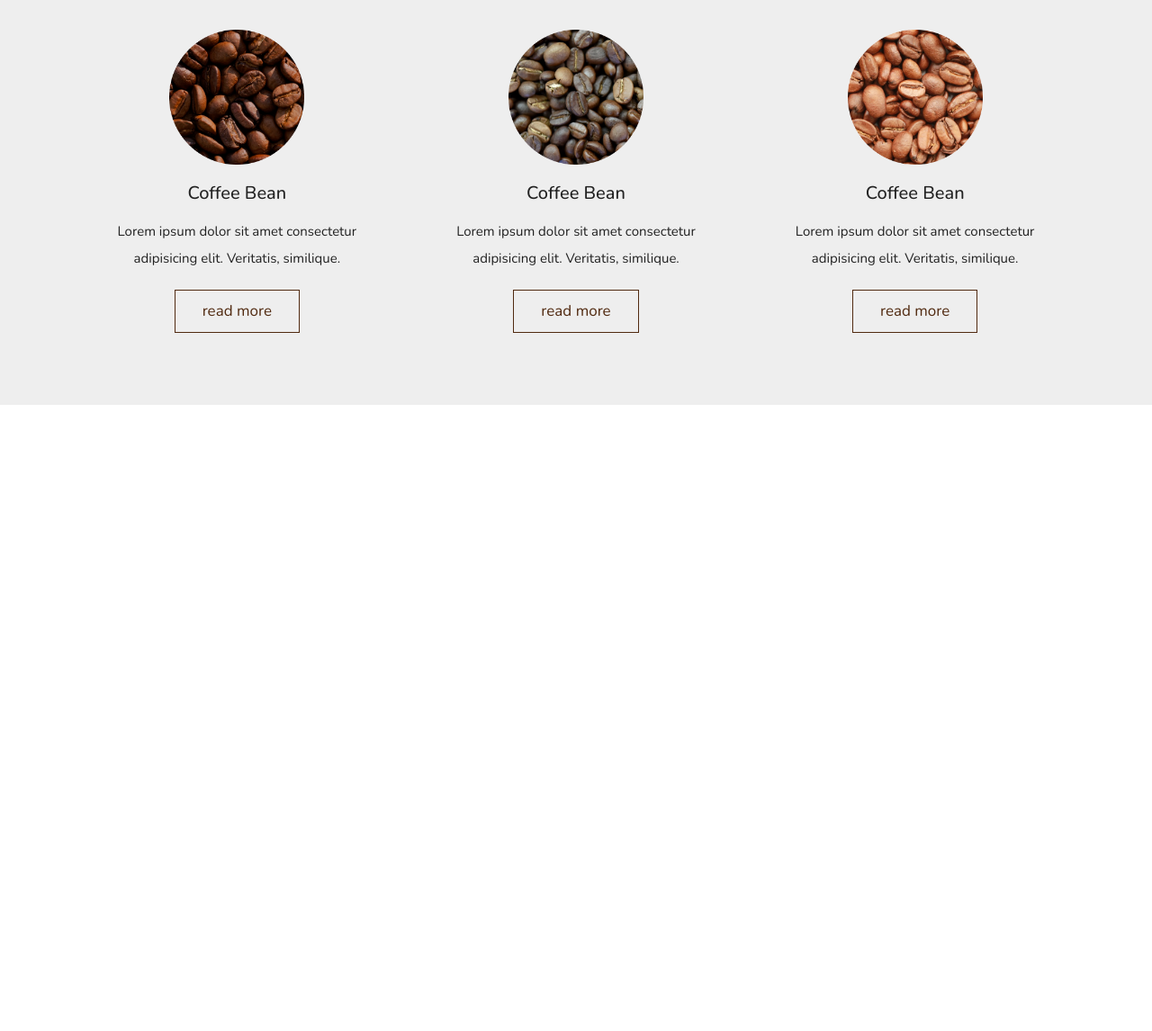
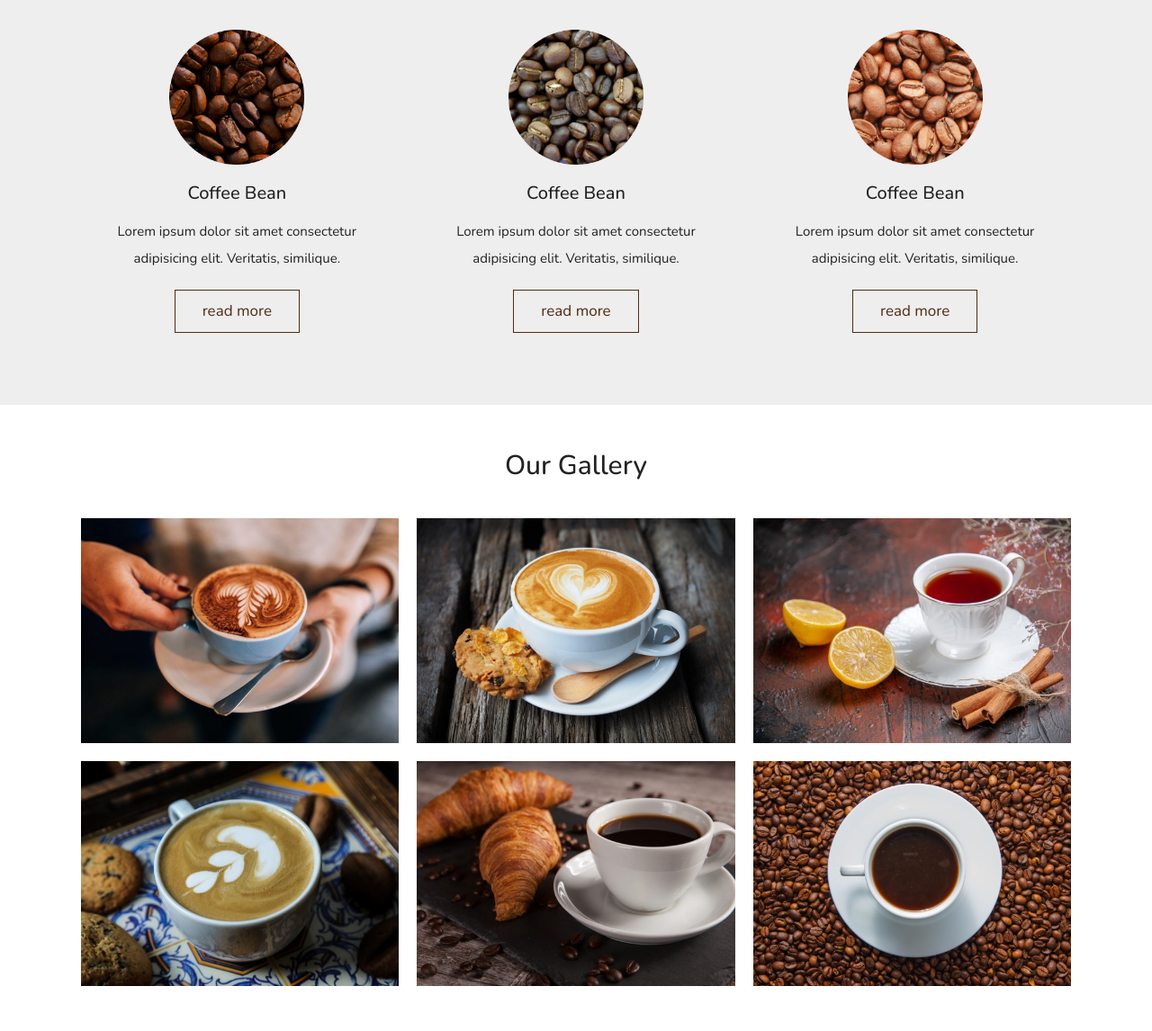
Before and after one commit to taiseen/coffee-shop-v1-bs-sass, a plain HTML site: page index.html in a window 1280 px wide. Shown: the part 2046-3192 px from the top of the page at 90% size. Before the commit the page ends 2496 px from the top, so only its background shows below. Drawn offline with nearby package versions, Linux system fonts and the light colour scheme.

Commit message:
till gallary ==> OK

```diff
--- /dev/null
+++ b/assets/css/_gallery.scss
@@ -0,0 +1,58 @@
+.gallery {
+
+    max-width: 1120px;
+    margin   : 0 auto;
+
+    .box-container {
+
+        @include grid(30rem);
+
+
+        .box {
+            position: relative;
+            overflow: hidden;
+            height  : 25rem;
+
+            img {
+                height    : 100%;
+                width     : 100%;
+                object-fit: cover;
+            }
+
+            &:hover {
+                box-shadow: $box-shadow;
+                border    : $border;
+
+                img {
+                    transform: translateY(-100%);
+                }
+
+                .content {
+                    transform: translateY(0);
+                }
+            }
+
+            .content {
+                position        : absolute;
+                top             : 0;
+                left            : 0;
+                height          : 100%;
+                width           : 100%;
+                transform       : translateY(100%);
+                padding         : 4.5rem 2rem 3rem;
+                text-align      : center;
+                background-color: $white;
+
+                h3 {
+                    @include titleText(2rem);
+                }
+
+                p {
+                    padding: 1rem 0;
+                    @include paragraph(1.5rem);
+                }
+            }
+        }
+    }
+
+}
--- /dev/null
+++ b/assets/css/_menu.scss
@@ -0,0 +1,33 @@
+.menu {
+    background-color: $light-bg;
+
+    .box-container {
+        @include grid(30rem);
+
+        .box {
+            text-align   : center;
+            padding      : 3rem 2rem;
+            border-radius: .5rem;
+
+            &:hover {
+                background-color: $white;
+                box-shadow      : $box-shadow;
+                transform       : translateY(-1rem);
+            }
+
+            img {
+                height       : 15rem;
+                margin-bottom: 2rem;
+            }
+
+            h3 {
+                @include titleText(2rem);
+            }
+
+            p {
+                padding: 1rem 0;
+                @include paragraph(1.5rem);
+            }
+        }
+    }
+}
--- a/assets/css/style.scss
+++ b/assets/css/style.scss
@@ -81,41 +81,7 @@ section {
     }
 }
 
-.menu {
 
-    background-color: $light-bg;
-
-    .box-container {
-        @include grid(30rem);
-
-        .box {
-            text-align   : center;
-            padding      : 3rem 2rem;
-            border-radius: .5rem;
-
-            &:hover {
-                background-color: $white;
-                box-shadow      : $box-shadow;
-                transform       : translateY(-1rem);
-            }
-
-            img {
-                height       : 15rem;
-                margin-bottom: 2rem;
-            }
-
-            h3 {
-                @include titleText(2rem);
-            }
-
-            p {
-                padding: 1rem 0;
-                @include paragraph(1.5rem);
-            }
-        }
-    }
-
-}
 
 
 @keyframes fadeIn {
@@ -128,4 +94,6 @@ section {
 @import 'header';
 @import 'loginForm';
 @import 'about';
+@import 'menu';
+@import 'gallery';
 @import 'responsiveness';
--- a/index.html
+++ b/index.html
@@ -191,6 +191,71 @@
 
     </section>
 
+
+    <section class="gallery" id="gallery">
+
+        <h1 class="heading">our gallery</h1>
+
+        <div class="box-container">
+
+            <div class="box">
+                <img src="./assets/img/g-img-1.jpg" alt="">
+                <div class="content">
+                    <h3>morning coffee</h3>
+                    <p>Lorem ipsum dolor sit, amet consectetur adipisicing elit. Labore, impedit!</p>
+                    <a href="#" class="link-btn">read more</a>
+                </div>
+            </div>
+
+
+            <div class="box">
+                <img src="./assets/img/g-img-2.jpg" alt="">
+                <div class="content">
+                    <h3>morning coffee</h3>
+                    <p>Lorem ipsum dolor sit, amet consectetur adipisicing elit. Labore, impedit!</p>
+                    <a href="#" class="link-btn">read more</a>
+                </div>
+            </div>
+
+            <div class="box">
+                <img src="./assets/img/g-img-3.jpg" alt="">
+                <div class="content">
+                    <h3>morning coffee</h3>
+                    <p>Lorem ipsum dolor sit, amet consectetur adipisicing elit. Labore, impedit!</p>
+                    <a href="#" class="link-btn">read more</a>
+                </div>
+            </div>
+
+            <div class="box">
+                <img src="./assets/img/g-img-4.jpg" alt="">
+                <div class="content">
+                    <h3>morning coffee</h3>
+                    <p>Lorem ipsum dolor sit, amet consectetur adipisicing elit. Labore, impedit!</p>
+                    <a href="#" class="link-btn">read more</a>
+                </div>
+            </div>
+
+            <div class="box">
+                <img src="./assets/img/g-img-5.jpg" alt="">
+                <div class="content">
+                    <h3>morning coffee</h3>
+                    <p>Lorem ipsum dolor sit, amet consectetur adipisicing elit. Labore, impedit!</p>
+                    <a href="#" class="link-btn">read more</a>
+                </div>
+            </div>
+
+            <div class="box">
+                <img src="./assets/img/g-img-6.jpg" alt="">
+                <div class="content">
+                    <h3>morning coffee</h3>
+                    <p>Lorem ipsum dolor sit, amet consectetur adipisicing elit. Labore, impedit!</p>
+                    <a href="#" class="link-btn">read more</a>
+                </div>
+            </div>
+
+        </div>
+
+    </section>
 </body>
 
 </html>
```
Also changed, not shown: assets/css/style.css, 1 other file.
